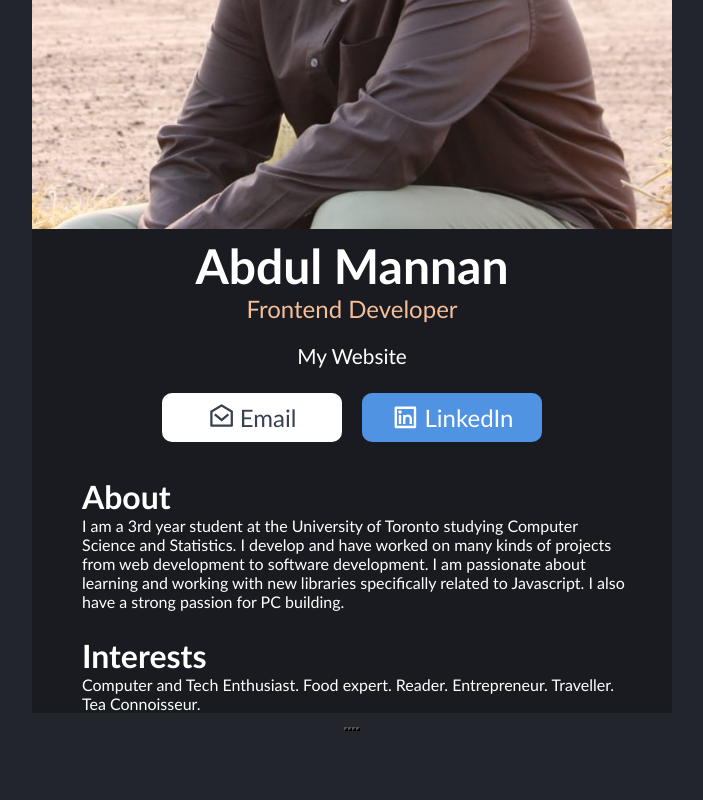
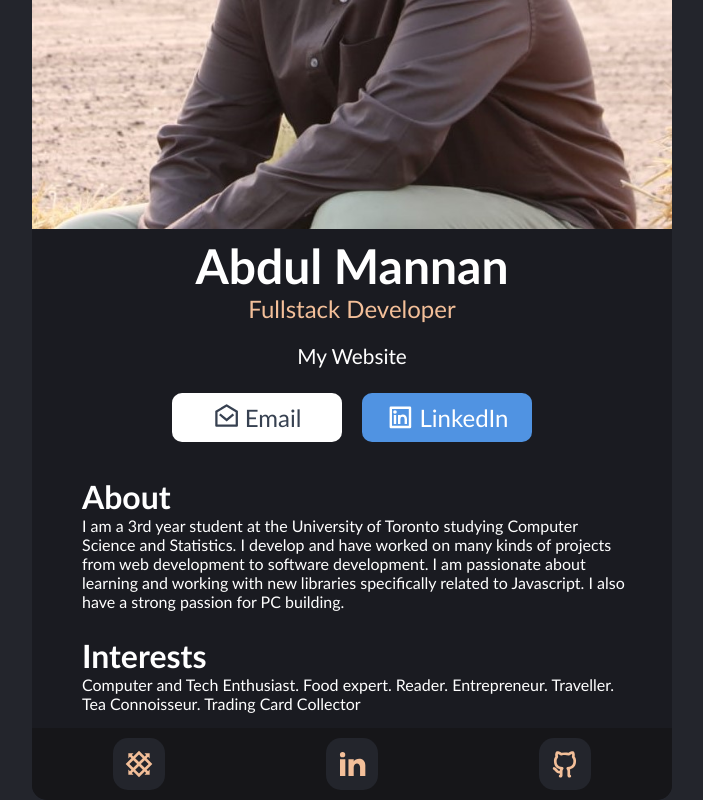
Before and after one commit to dyerfire9/Digital-Business-Card, a React (Create React App) app: page / in a window 1280 px wide. Shown: the part 365-1165 px from the top of the page, without its empty margins (288-991 px from the left). Before the commit the page ends 1097 px from the top, so only its background shows below. Built offline with nearby package versions, Linux system fonts and the light colour scheme.

Commit message:
Added functional links and created socials panel

```diff
--- a/src/components/Info.jsx
+++ b/src/components/Info.jsx
@@ -13,18 +13,19 @@ export default function Info() {
         <div className="info">
             <img src={picture} alt="" className="profile-pic" width="500px"/>
             <h1>Abdul Mannan</h1>
-            <h2>Frontend Developer</h2>
+            <h2>Fullstack Developer</h2>
             <h4>My Website</h4>
 
             <div className="buttons">
-                <button className="email-btn">
+                <a className="email-btn" href="http://individual.utoronto.ca/abdulmannan/" target="_blank">
                      {<RiMailOpenLine size="1.7rem" style={icon1}/>}
                      Email
-                </button>
-                     <button className="linkdin-btn">
+                </a>
+
+                <a className="linkdin-btn" href="http://linkedin.com/in/abdulmannancomp/" target="_blank">
                      {<RiLinkedinBoxLine size="1.8rem" style={icon2}/>}
                      LinkedIn
-                     </button>
+                </a>
             </div>
 
         </div>
--- a/src/components/Interests.jsx
+++ b/src/components/Interests.jsx
@@ -4,7 +4,7 @@ export default function Interests() {
     return (
         <div className="desc">
             <h1>Interests</h1>
-            <p> Computer and Tech Enthusiast. Food expert. Reader. Entrepreneur. Traveller. Tea Connoisseur.</p>
+            <p> Computer and Tech Enthusiast. Food expert. Reader. Entrepreneur. Traveller. Tea Connoisseur. Trading Card Collector</p>
         </div>
     )
 }
--- a/src/components/Socials.jsx
+++ b/src/components/Socials.jsx
@@ -1,12 +1,24 @@
+import { RiGithubLine } from "react-icons/ri";
+import { RiLinkedinFill } from "react-icons/ri";
+import { RiCentosLine } from "react-icons/ri";
 
+
+const icon = {fill: "#F3BF99", "vertical-align": "middle"}
 
 export default function Socials() {
     return (
         <div className="socials">
-            <button className=""></button>
-            <button className=""></button>
-            <button className=""></button>
-            <button className=""></button>
+            <a className="links" href="http://individual.utoronto.ca/abdulmannan/" target="_blank">
+                {<RiCentosLine size="2rem" style={icon}/>}
+            </a>
+
+            <a className="links" href="http://linkedin.com/in/abdulmannancomp" target="_blank">
+                {<RiLinkedinFill size="2rem" style={icon}/>}
+            </a>
+
+            <a className="links" href="https://github.com/dyerfire9" target="_blank">
+                {<RiGithubLine size="2rem" style={icon}/>}
+            </a>
         </div>
     )
 
--- a/src/components/styles.css
+++ b/src/components/styles.css
@@ -50,13 +50,14 @@
     background-color: #1A1B21;
 }
 
-.buttons > button {
+.buttons > a {
     margin: 10px;
     padding: 10px;
-    width: 180px;
+    width: 150px;
     border-radius:10px;
     font-size: 1.5rem;
     border: 0px;
+    text-decoration: none;
 }
 .email-btn {
     display: flex;
@@ -91,6 +92,24 @@
 }
 
 /*----------------------------------------------------*/
+/*
+justify-content property
+    - space-between -  distributes the items evenly (with space between them) in the line
+    - space-around -   displays the items with space before, between, and after.
+*/
+
 .socials {
+    background-color: #161619;
+    width: 100%;
+    display: flex;
+    align-items: center;
+    justify-content: space-around;
+    border-radius:0px 0px 15px 15px;
+    margin: 15px 0px 0px 0px;
+}
 
+.links {
+    margin: 10px;
+    padding: 10px;
+    border-radius:15px;
 }
```
